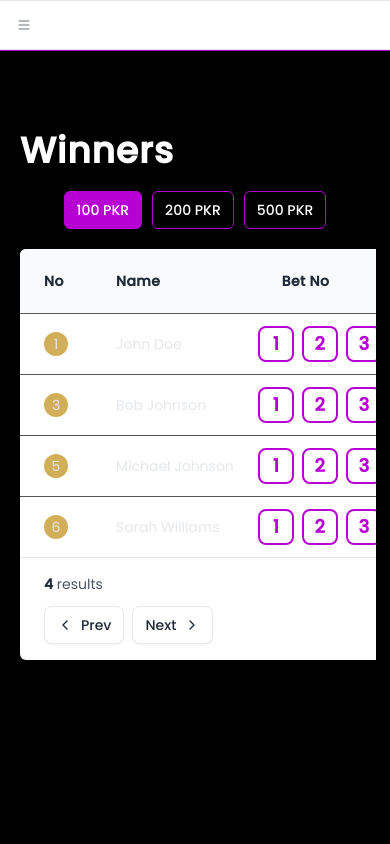
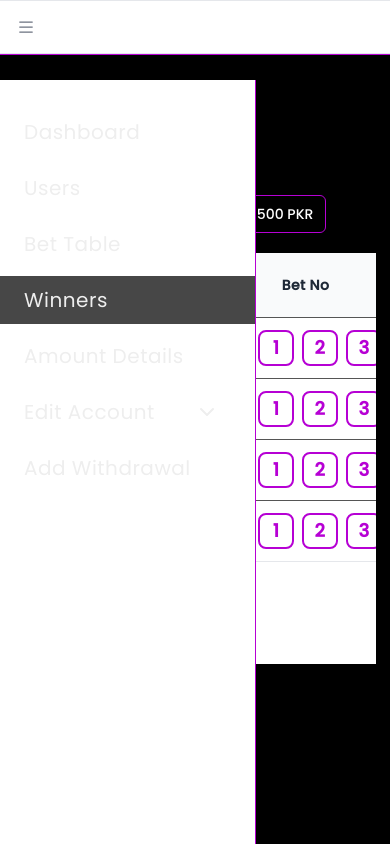
Before and after one commit to CodeWithSuheer/lucky_shot, a React (Vite) app in the folder frontend/: page /admin/winners in a window 390 px wide. Both pictures are taken after a click on the button "Toggle Navigation". Built offline with nearby package versions, Linux system fonts and the light colour scheme; the HTML template or start-up script is replaced by a standard one.

Commit message:
responsive sidebar

```diff
--- a/frontend/src/admin/AdminPanelBody.jsx
+++ b/frontend/src/admin/AdminPanelBody.jsx
@@ -3,66 +3,55 @@ import { useState } from "react";
 const AdminPanelBody = () => {
     const location = useLocation();
     const [isSubMenuOpen, setIsSubMenuOpen] = useState(false);
-
+    const [isSidebarOpen, setIsSidebarOpen] = useState(false);
     const toggleSubMenu = () => {
         setIsSubMenuOpen(!isSubMenuOpen);
     };
-    const handleLog = () => {
-        console.log('hello');
-    }
+ console.log('sidebar',isSidebarOpen)
+    const toggleSidebar = () => {
+        setIsSidebarOpen(!isSidebarOpen);
+    };
+
 
     return (
         <>
-            <div className="bg-black">
+            <div className={`bg-black `}>
                 {/* <----------------- Sidebar Toggle -----------------> */}
                 <div className="sticky top-0 inset-x-0 z-20 bg-white border-y px-4 sm:px-6 md:px-8 lg:hidden dark:bg-gray-900 dark:border-gray-700">
                     <div className="flex items-center py-4">
                         {/* <!-- Navigation Toggle --> */}
-                        <button type="button" onClick={handleLog} className="text-gray-500 hover:text-gray-600" data-hs-overlay="#docs-sidebar" aria-controls="docs-sidebar" aria-label="Toggle navigation">
-                            <span className="sr-only">Toggle Navigation</span>
-                            <svg className="flex-shrink-0 w-4 h-4" width="16" height="16" fill="currentColor" viewBox="0 0 16 16">
-                                <path fillRule="evenodd" d="M2.5 12a.5.5 0 0 1 .5-.5h10a.5.5 0 0 1 0 1H3a.5.5 0 0 1-.5-.5zm0-4a.5.5 0 0 1 .5-.5h10a.5.5 0 0 1 0 1H3a.5.5 0 0 1-.5-.5zm0-4a.5.5 0 0 1 .5-.5h10a.5.5 0 0 1 0 1H3a.5.5 0 0 1-.5-.5z" />
-                            </svg>
-                        </button>
+                        <button type="button" class="text-gray-500 hover:text-gray-600" aria-label="Toggle navigation" onClick={toggleSidebar}>
+        <span class="sr-only">Toggle Navigation</span>
+        <svg class="w-5 h-5" width="16" height="16" fill="currentColor" viewBox="0 0 16 16">
+          <path fill-rule="evenodd" d="M2.5 12a.5.5 0 0 1 .5-.5h10a.5.5 0 0 1 0 1H3a.5.5 0 0 1-.5-.5zm0-4a.5.5 0 0 1 .5-.5h10a.5.5 0 0 1 0 1H3a.5.5 0 0 1-.5-.5zm0-4a.5.5 0 0 1 .5-.5h10a.5.5 0 0 1 0 1H3a.5.5 0 0 1-.5-.5z"/>
+        </svg>
+      </button>
 
-                        {/* <!-- Breadcrumb --> */}
-                        {/* <ol className="ms-3 flex items-center whitespace-nowrap" aria-label="Breadcrumb">
-                            <li className="flex items-center text-sm text-gray-800 dark:text-gray-400">
-                                Application Layout
-                                <svg className="flex-shrink-0 mx-3 overflow-visible h-2.5 w-2.5 text-gray-400 dark:text-gray-600" width="16" height="16" viewBox="0 0 16 16" fill="none" xmlns="http://www.w3.org/2000/svg">
-                                    <path d="M5 1L10.6869 7.16086C10.8637 7.35239 10.8637 7.64761 10.6869 7.83914L5 14" stroke="currentColor" strokeWidth="2" strokeLinecap="round" />
-                                </svg>
-                            </li>
-                            <li className="text-sm font-semibold text-gray-800 truncate dark:text-gray-400" aria-current="page">
-                                Dashboard
-                            </li>
-                        </ol> */}
-                        {/* <!-- End Breadcrumb --> */}
+
                     </div>
                 </div>
 
-                <div id="application-sidebar" className="hs-overlay hs-overlay-open:translate-x-0 -translate-x-full transition-all duration-300 transform hidden fixed top-20 start-0 bottom-0 z-[60] w-64 bg-white border-e border-[#B600D4] pt-7 pb-10 overflow-y-auto lg:block lg:translate-x-0 lg:end-auto lg:bottom-0 [&::-webkit-scrollbar]:w-2 [&::-webkit-scrollbar-thumb]:rounded-full [&::-webkit-scrollbar-track]:bg-gray-100 [&::-webkit-scrollbar-thumb]:bg-gray-300 dark:[&::-webkit-scrollbar-track]:bg-slate-700 dark:[&::-webkit-scrollbar-thumb]:bg-slate-500 dark:bg-black">
-                    {/* <div className="px-6"><a className="flex-none text-xl font-semibold dark:text-white" href="#" aria-label="Brand">Brand</a></div> */}
+                <div  className={`  transition-all duration-300 transform fixed top-20 start-0 bottom-0 z-60 w-64 bg-white border-e border-[#B600D4] pt-7 pb-10 overflow-y-auto lg:block lg:translate-x-0 lg:end-auto lg:bottom-0 ${isSidebarOpen ? 'block' : 'hidden'} [&::-webkit-scrollbar]:w-2 [&::-webkit-scrollbar-thumb]:rounded-full [&::-webkit-scrollbar-track]:bg-gray-100 [&::-webkit-scrollbar-thumb]:bg-gray-300 dark:[&::-webkit-scrollbar-track]:bg-slate-700 dark:[&::-webkit-scrollbar-thumb]:bg-slate-500 dark:bg-black`}>
 
-                    <nav className="hs-accordion-group py-0 px-0 w-full flex flex-col flex-wrap" data-hs-accordion-always-open>
+                    <nav className=" py-0 px-0 w-full flex flex-col flex-wrap" >
                         <ul className="space-y-1.5">
-                            <li><Link to="/admin/" className={`${location.pathname === "/admin/" ? "active-link" : ""} w-full flex items-center gap-x-3.5 py-2.5 pl-6 mb-2 text-xl tracking-wide font-normal text-[#eee] hover:bg-gray-100 dark:hover:bg-[#474747] dark:text-[#eee] dark:hover:text-[#eee] cursor-pointer"`}>
+                            <li><Link onClick={toggleSidebar} to="/admin/" className={`${location.pathname === "/admin/" ? "active-link" : ""} w-full flex items-center gap-x-3.5 py-2.5 pl-6 mb-2 text-xl tracking-wide font-normal text-[#eee] hover:bg-gray-100 dark:hover:bg-[#474747] dark:text-[#eee] dark:hover:text-[#eee] cursor-pointer"`}>
                                 Dashboard
                             </Link></li>
-                            <li><Link to="/admin/users" className={`${location.pathname === "/admin/users" ? "active-link" : ""} w-full flex items-center gap-x-3.5 py-2.5 pl-6 mb-2 text-xl tracking-wide  font-normal text-[#eee] hover:bg-gray-100 dark:hover:bg-[#474747] dark:text-[#eee] dark:hover:text-[#eee] cursor-pointer"`}>
+                            <li><Link onClick={toggleSidebar} to="/admin/users" className={`${location.pathname === "/admin/users" ? "active-link" : ""} w-full flex items-center gap-x-3.5 py-2.5 pl-6 mb-2 text-xl tracking-wide  font-normal text-[#eee] hover:bg-gray-100 dark:hover:bg-[#474747] dark:text-[#eee] dark:hover:text-[#eee] cursor-pointer"`}>
                                 Users
                             </Link></li>
-                            <li><Link to="/admin/bettables" className={`${location.pathname === "/admin/bettables" ? "active-link" : ""} w-full flex items-center gap-x-3.5 py-2.5 pl-6 mb-2 text-xl tracking-wide  font-normal text-[#eee] hover:bg-gray-100 dark:hover:bg-[#474747] dark:text-[#eee] dark:hover:text-[#eee] cursor-pointer"`}>
+                            <li><Link onClick={toggleSidebar} to="/admin/bettables" className={`${location.pathname === "/admin/bettables" ? "active-link" : ""} w-full flex items-center gap-x-3.5 py-2.5 pl-6 mb-2 text-xl tracking-wide  font-normal text-[#eee] hover:bg-gray-100 dark:hover:bg-[#474747] dark:text-[#eee] dark:hover:text-[#eee] cursor-pointer"`}>
                                 Bet Table
                             </Link></li>
-                            <li><Link to="/admin/winners" className={`${location.pathname === "/admin/winners" ? "active-link" : ""} w-full flex items-center gap-x-3.5 py-2.5 pl-6 mb-2 text-xl tracking-wide  font-normal text-[#eee] hover:bg-gray-100 dark:hover:bg-[#474747] dark:text-[#eee] dark:hover:text-[#eee] cursor-pointer"`}>
+                            <li><Link onClick={toggleSidebar} to="/admin/winners" className={`${location.pathname === "/admin/winners" ? "active-link" : ""} w-full flex items-center gap-x-3.5 py-2.5 pl-6 mb-2 text-xl tracking-wide  font-normal text-[#eee] hover:bg-gray-100 dark:hover:bg-[#474747] dark:text-[#eee] dark:hover:text-[#eee] cursor-pointer"`}>
                                 Winners
                             </Link></li>
-                            <li><Link to="/admin/amountdetails" className={`${location.pathname === "/admin/amountdetails" ? "active-link" : ""} w-full flex items-center gap-x-3.5 py-2.5 pl-6 mb-2 text-xl tracking-wide  font-normal text-[#eee] hover:bg-gray-100 dark:hover:bg-[#474747] dark:text-[#eee] dark:hover:text-[#eee] cursor-pointer"`}>
+                            <li><Link onClick={toggleSidebar} to="/admin/amountdetails" className={`${location.pathname === "/admin/amountdetails" ? "active-link" : ""} w-full flex items-center gap-x-3.5 py-2.5 pl-6 mb-2 text-xl tracking-wide  font-normal text-[#eee] hover:bg-gray-100 dark:hover:bg-[#474747] dark:text-[#eee] dark:hover:text-[#eee] cursor-pointer"`}>
                                 Amount Details
                             </Link></li>
                             <li >
-                                <button type="button" className="w-full flex items-center gap-10 py-2.5 pl-6 mb-2 text-xl tracking-wide  font-normal text-[#eee] hover:bg-gray-100 dark:hover:bg-[#474747] dark:text-[#eee] dark:hover:text-[#eee] cursor-pointer" onClick={toggleSubMenu}>
+                                <button type="button" className="w-full flex items-center gap-10 py-2.5 pl-6 mb-2 text-xl tracking-wide  font-normal text-[#eee] hover:bg-gray-100 dark:hover:bg-[#474747] dark:text-[#eee] dark:hover:text-[#eee] cursor-pointer" >
                                     Edit Account
                                     {
                                         isSubMenuOpen ? (
@@ -74,19 +63,19 @@ const AdminPanelBody = () => {
 
                                 <div id="account-accordion" className={`hs-accordion-content w-full overflow-hidden transition-[height] ${isSubMenuOpen ? 'block' : 'hidden'}`}>
                                     <ul className="pt-2 ps-5">
-                                        <li><Link to="/admin/addaccounts" className={`${location.pathname === "/admin/addaccounts" ? "active-link" : ""} w-full flex items-center gap-x-3.5 py-2.5 pl-6 mb-2 text-xl tracking-wide  font-normal text-[#eee] hover:bg-gray-100 dark:hover:bg-[#474747] dark:text-[#eee] dark:hover:text-[#eee] cursor-pointer"`}>
+                                        <li><Link onClick={toggleSidebar} to="/admin/addaccounts" className={`${location.pathname === "/admin/addaccounts" ? "active-link" : ""} w-full flex items-center gap-x-3.5 py-2.5 pl-6 mb-2 text-xl tracking-wide  font-normal text-[#eee] hover:bg-gray-100 dark:hover:bg-[#474747] dark:text-[#eee] dark:hover:text-[#eee] cursor-pointer"`}>
                                             Add Account
                                         </Link></li>
-                                        <li><Link to="/admin/removeaccounts" className={`${location.pathname === "/admin/removeaccounts" ? "active-link" : ""} w-full flex items-center gap-x-3.5 py-2.5 pl-6 mb-2 text-xl tracking-wide  font-normal text-[#eee] hover:bg-gray-100 dark:hover:bg-[#474747] dark:text-[#eee] dark:hover:text-[#eee] cursor-pointer"`}>
+                                        <li><Link onClick={toggleSidebar} to="/admin/removeaccounts" className={`${location.pathname === "/admin/removeaccounts" ? "active-link" : ""} w-full flex items-center gap-x-3.5 py-2.5 pl-6 mb-2 text-xl tracking-wide  font-normal text-[#eee] hover:bg-gray-100 dark:hover:bg-[#474747] dark:text-[#eee] dark:hover:text-[#eee] cursor-pointer"`}>
                                             Remove Account
                                         </Link></li>
-                                        <li><Link to="/admin/backupaccounts" className={`${location.pathname === "/admin/backupaccounts" ? "active-link" : ""} w-full flex items-center gap-x-3.5 py-2.5 pl-6 mb-2 text-xl tracking-wide  font-normal text-[#eee] hover:bg-gray-100 dark:hover:bg-[#474747] dark:text-[#eee] dark:hover:text-[#eee] cursor-pointer"`}>
+                                        <li><Link onClick={toggleSidebar} to="/admin/backupaccounts" className={`${location.pathname === "/admin/backupaccounts" ? "active-link" : ""} w-full flex items-center gap-x-3.5 py-2.5 pl-6 mb-2 text-xl tracking-wide  font-normal text-[#eee] hover:bg-gray-100 dark:hover:bg-[#474747] dark:text-[#eee] dark:hover:text-[#eee] cursor-pointer"`}>
                                             Backup Account
                                         </Link></li>
                                     </ul>
                                 </div>
                             </li>
-                            <li><Link to="/admin/WithDraw" className={`${location.pathname === "/admin/WithDraw" ? "active-link" : ""} w-full flex items-center gap-x-3.5 py-2.5 pl-6 mb-2 text-xl tracking-wide  font-normal text-[#eee] hover:bg-gray-100 dark:hover:bg-[#474747] dark:text-[#eee] dark:hover:text-[#eee] cursor-pointer"`}>
+                            <li><Link onClick={toggleSidebar} to="/admin/WithDraw" className={`${location.pathname === "/admin/WithDraw" ? "active-link" : ""} w-full flex items-center gap-x-3.5 py-2.5 pl-6 mb-2 text-xl tracking-wide  font-normal text-[#eee] hover:bg-gray-100 dark:hover:bg-[#474747] dark:text-[#eee] dark:hover:text-[#eee] cursor-pointer"`}>
                                 Add Withdrawal
                             </Link></li>
 
```
